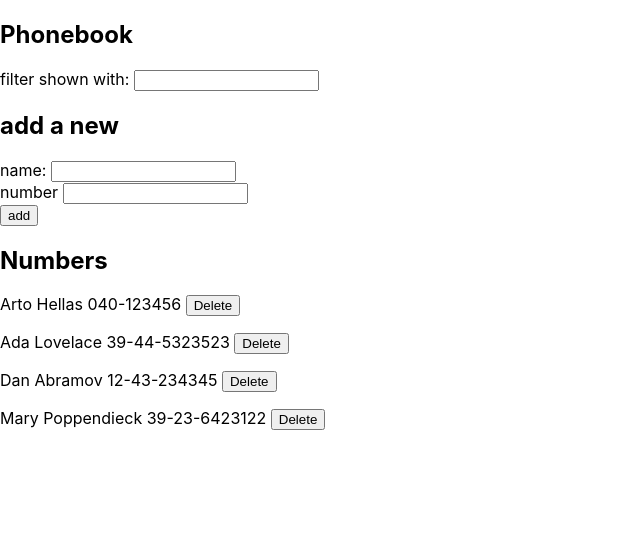
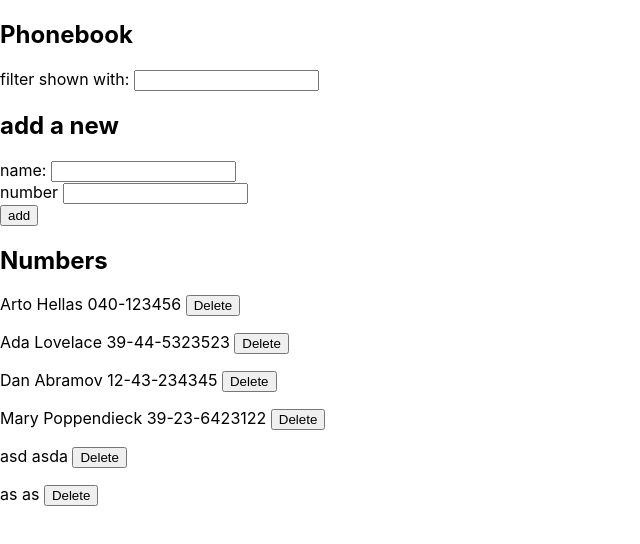
Before and after one commit to alsoderg90/viikko2, a React (Create React App) app in the folder puhelinluettelo/: page / in a window 1280 px wide. Shown: the top 544 px of the page, without its empty margins (0-640 px from the left). Built offline with nearby package versions, Linux system fonts and the light colour scheme; data requests are answered from the project's data file.

Commit message:
muokkausta

```diff
--- a/puhelinluettelo/db.json
+++ b/puhelinluettelo/db.json
@@ -19,6 +19,16 @@
       "name": "Mary Poppendieck",
       "number": "39-23-6423122",
       "id": 4
+    },
+    {
+      "name": "asd",
+      "number": "asda",
+      "id": 5
+    },
+    {
+      "name": "as",
+      "number": "as",
+      "id": 6
     }
   ]
 }
--- a/puhelinluettelo/src/App.js
+++ b/puhelinluettelo/src/App.js
@@ -97,22 +97,23 @@ const App = () => {
         console.log(oldName,"id ompi:",oldName.id)
         noteService.replace(oldName.id,person)
         .then(response => {
-          setPersons(persons.map(name => name.id === oldName.id ? response.data : name ))})
-        .catch(error => {
+          setPersons(persons.map(name => name.id === oldName.id ? response.data : name ))
+          setNewName('')
+          setNewNumber('')
+          setNotificationMessage(`Replaced ${person.name}`)
+          setTimeout(() => {
+            setNotificationMessage(null)
+            }, 2500)
+          })
+          .catch(error => {
+            setPersons(persons.filter(n => n.id !== oldName.id))
             setErrorMessage(
               `Information of '${person.name}' was already deleted from server`)
-              setPersons(persons.filter(n => n.id !== oldName.id))
               setTimeout(() => {
                 setErrorMessage(null)
-                }, 4000)    })
-        setNewName('')
-        setNewNumber('')
-        setNotificationMessage(`Replaced ${person.name}`)
-        setTimeout(() => {
-          setNotificationMessage(" a")
-          }, 2500)
-      }
-    }
+                }, 4000)
+              })
+            }}
 
   }
 
--- a/puhelinluettelo/src/services/notes.js
+++ b/puhelinluettelo/src/services/notes.js
@@ -1,5 +1,5 @@
 import axios from 'axios'
-const baseUrl = 'http://localhost:3001/persons' /// 'http://localhost:3001/api/persons' <- vaihdettu tuosta
+const baseUrl = 'http://localhost:3001/persons' /// '(/api/persons)' <- vaihdettu tuosta (TODO: proxy )
 
 const getAll = () => {
     return axios.get(baseUrl)
```
